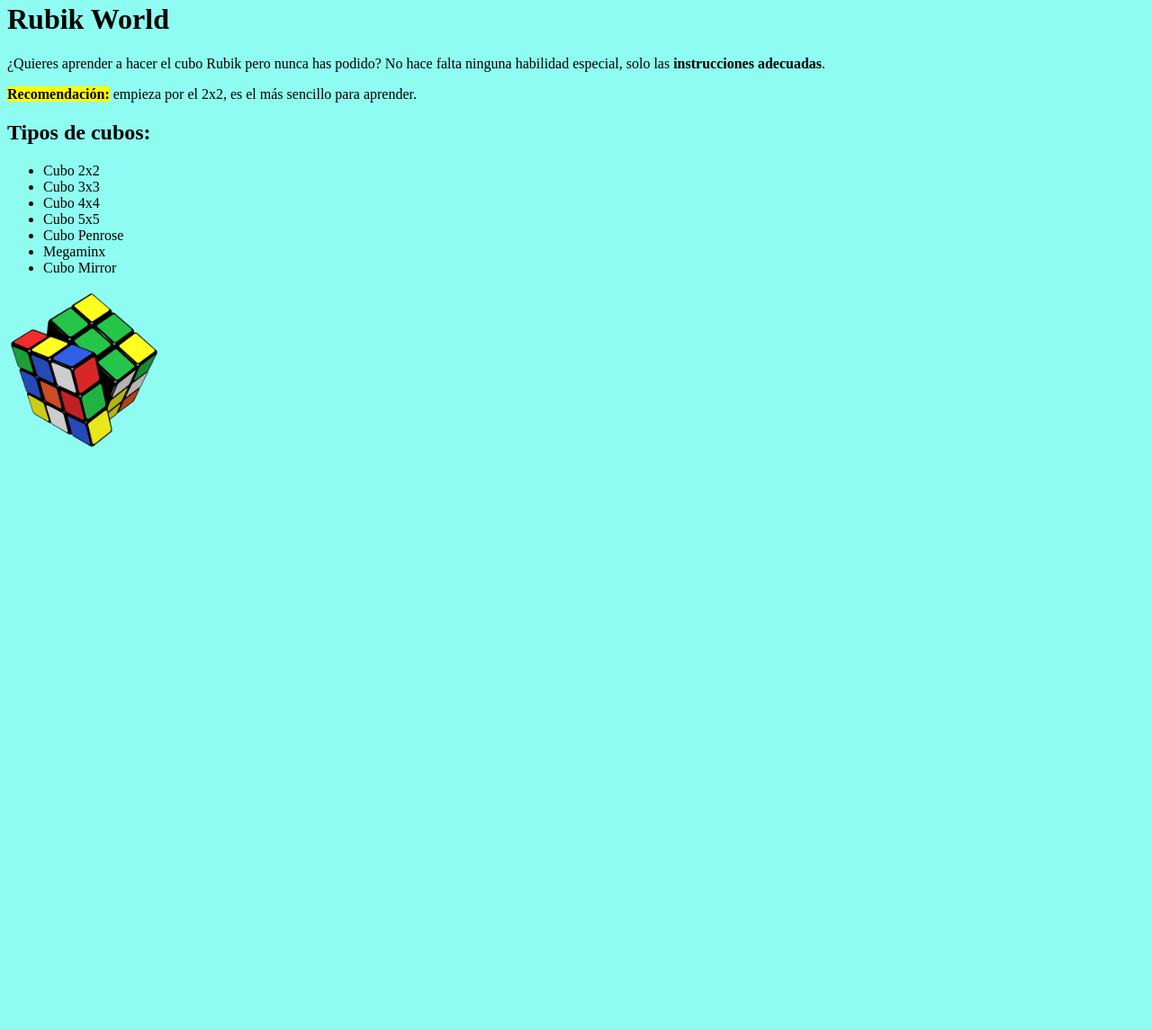
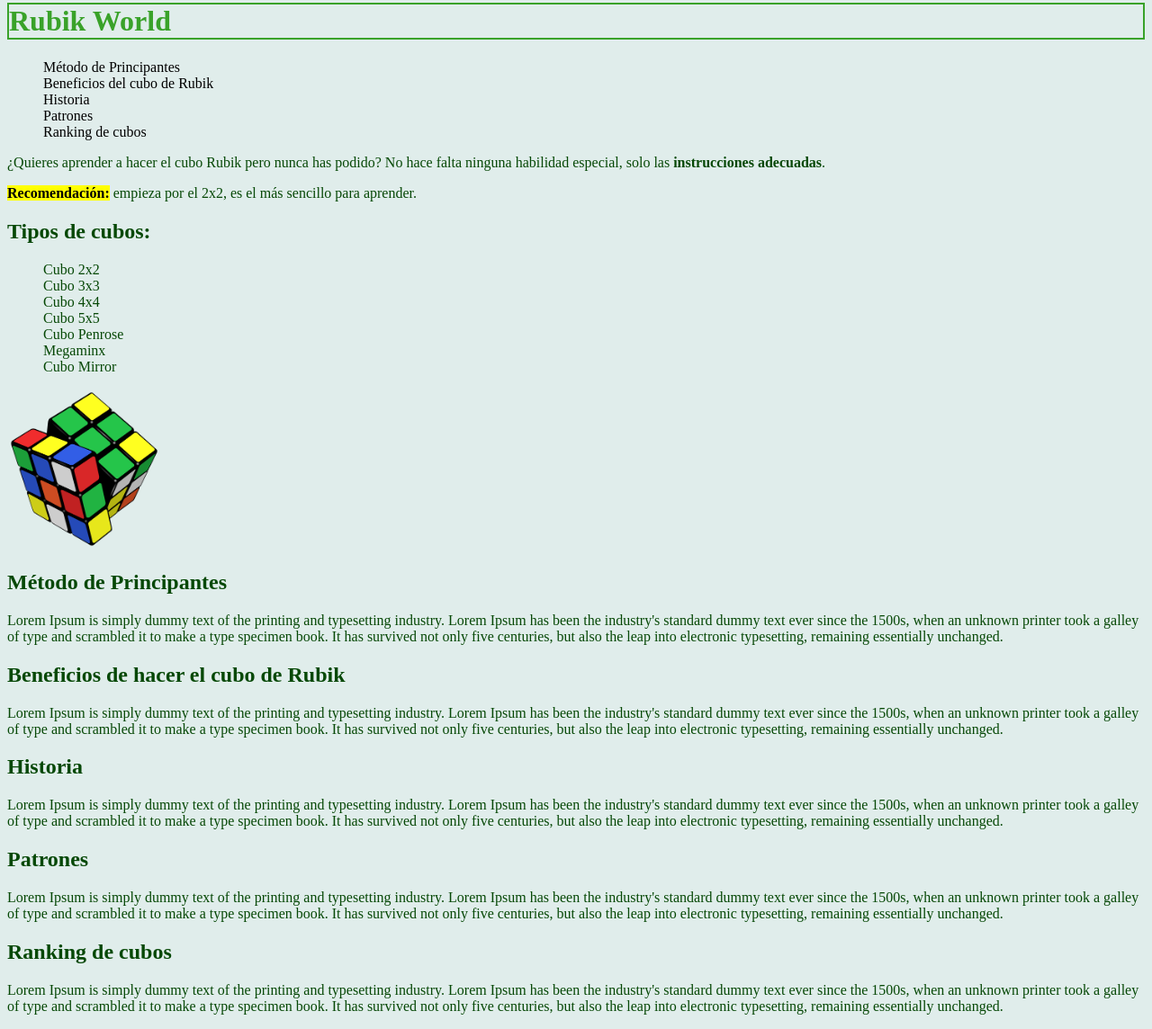
Before and after one commit to sudevh/rubik, a plain HTML site: page index.html in a window 1280 px wide. Shown: the part 18-1162 px from the top of the page at 90% size. Before the commit the page ends 800 px from the top, so only its background shows below. Drawn offline with Linux system fonts and the light colour scheme.

Commit message:
correccion menu

```diff
--- a/index.html
+++ b/index.html
@@ -2,11 +2,11 @@
 <html>
 
 <head>
-<meta charset="utf-8>"
-<meta name="viewport" content="width=device-width">
+    <meta charset="utf-8>" <meta name="viewport" content="width=device-width">
     <title> Rubik World </title>
 
-<meta name="description" content="Cómo hacer el cubo Rubik para principantes"/> <!--descripcion de la pag. en el busc. de google-->
+    <meta name="description" content="Cómo hacer el cubo Rubik para principantes" />
+    <!--descripcion de la pag. en el busc. de google-->
 
     <!--OPEN GRAP-->
     <meta property="og:title" content="Rubik para principiantes"> <!--titulo google-->
@@ -20,17 +20,46 @@
     <meta http-equiv="content-type" content="text/html; charset=utf-8" /> <!--quitar la A rara -->
 
     <style>
+        h1 {
+            color: rgb(57, 162, 41);
+            border-width: 2px;
+            border-style: solid;
+        }
+
         body {
-        background-color: rgba(143, 252, 241, 0.997);
+            background-color: rgba(224, 237, 235, 0.997);
+            color: rgb(6, 72, 6)
+        }
 
+        a {
+            text-decoration: none;
+            color: black;
+        }
+
+        ul  {
+
+            list-style: none;
     }
     </style>
 </head>
 
 <body>
+
+    <header>
         <h1> Rubik World </h1>
+        <nav>
+            <ul>
+                <li><a href="#metodo">Método de Principantes </a></li>
+                <li><a href="#beneficios">Beneficios del cubo de Rubik</a></li>
+                <li><a href="#historia">Historia</a></li>
+                <li><a href="#patrones">Patrones</a></li>
+                <li><a href="#ranking">Ranking de cubos</a></li>
+            </ul>
+        </nav>
+    </header>
 
-<p>¿Quieres aprender a hacer el cubo Rubik pero nunca has podido? No hace falta ninguna habilidad especial, solo las <strong>instrucciones adecuadas</strong>. </p>
+    <p>¿Quieres aprender a hacer el cubo Rubik pero nunca has podido? No hace falta ninguna habilidad especial, solo las
+        <strong>instrucciones adecuadas</strong>. </p>
 
     <mark><strong>Recomendación:</mark></strong> empieza por el 2x2, es el más sencillo para aprender.
 
@@ -52,6 +81,38 @@
 
     <img src="./images/Rubik.png" width="170">
 
+
+
+    <h2 id="metodo">Método de Principantes</h2>
+
+    <p>
+        Lorem Ipsum is simply dummy text of the printing and typesetting industry. Lorem Ipsum has been the industry's standard dummy text ever since the 1500s, when an unknown printer took a galley of type and scrambled it to make a type specimen book. It has survived not only five centuries, but also the leap into electronic typesetting, remaining essentially unchanged.
+    </p>
+
+    <h2 id="beneficios">Beneficios de hacer el cubo de Rubik</h2>
+
+    <p>
+        Lorem Ipsum is simply dummy text of the printing and typesetting industry. Lorem Ipsum has been the industry's standard dummy text ever since the 1500s, when an unknown printer took a galley of type and scrambled it to make a type specimen book. It has survived not only five centuries, but also the leap into electronic typesetting, remaining essentially unchanged.
+    </p>
+
+    <h2 id="historia">Historia</h2>
+
+<p>
+    Lorem Ipsum is simply dummy text of the printing and typesetting industry. Lorem Ipsum has been the industry's standard dummy text ever since the 1500s, when an unknown printer took a galley of type and scrambled it to make a type specimen book. It has survived not only five centuries, but also the leap into electronic typesetting, remaining essentially unchanged.
+</p>
+    <h2 id="patrones">Patrones</h2>
+
+    <p>
+        Lorem Ipsum is simply dummy text of the printing and typesetting industry. Lorem Ipsum has been the industry's standard dummy text ever since the 1500s, when an unknown printer took a galley of type and scrambled it to make a type specimen book. It has survived not only five centuries, but also the leap into electronic typesetting, remaining essentially unchanged.
+    </p>
+
+    <h2 id="ranking">Ranking de cubos</h2>
+
+    <p>
+        Lorem Ipsum is simply dummy text of the printing and typesetting industry. Lorem Ipsum has been the industry's standard dummy text ever since the 1500s, when an unknown printer took a galley of type and scrambled it to make a type specimen book. It has survived not only five centuries, but also the leap into electronic typesetting, remaining essentially unchanged.
+    </p>
+
+
 </body>
 
 </html>
```
Lines whose indentation alone changed are shown as unchanged.
